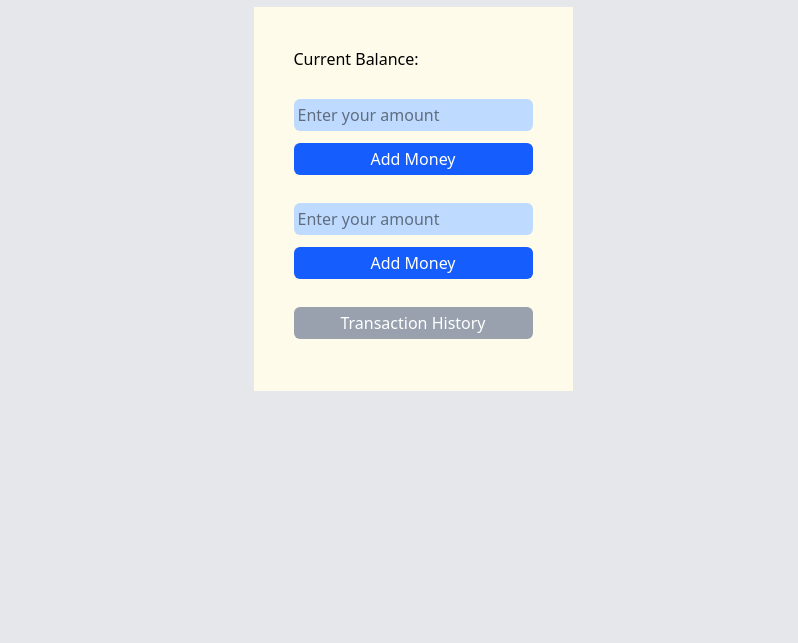
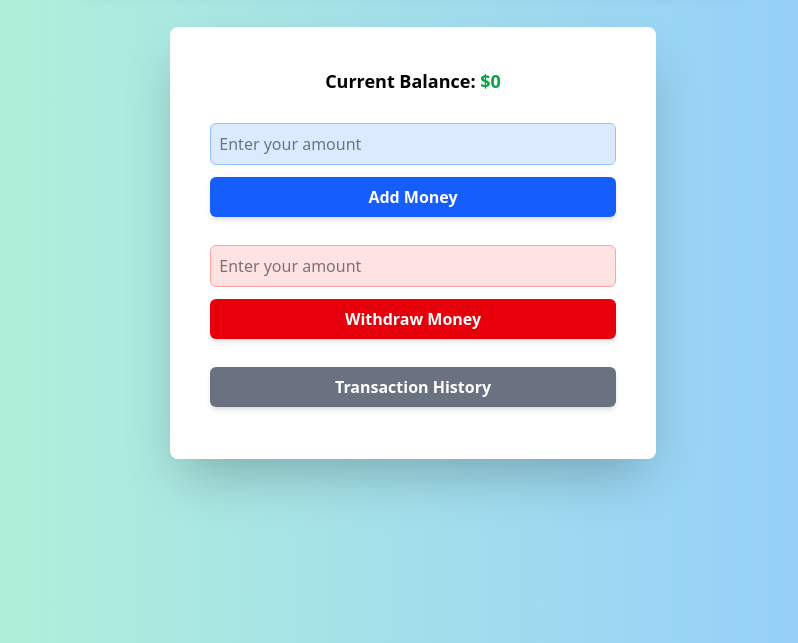
Before and after one commit to skSadi12/Flower-Bank-App, a website built with Vite: page index.html in a window 1280 px wide. Shown: the part 157-800 px from the top of the page, without its empty margins (227-1025 px from the left). Built offline with nearby package versions, Linux system fonts and the light colour scheme.

Commit message:
some big change in css

```diff
--- a/index.html
+++ b/index.html
@@ -7,28 +7,26 @@
   <link rel="shortcut icon" href="download.png" type="image/x-icon">
   <link rel="stylesheet" href="style.css">
 </head>
-<body class=" bg-gray-200">
-  <h1 class="text-center text-green-600  md:text-7xl text-4xl font-bold mt-3">Flower Bank</h1>
+<body class="bg-gradient-to-r from-green-200 to-blue-300 min-h-screen flex flex-col items-center px-4">
+  <h1 class="text-center text-white shadow-lg md:text-7xl text-4xl font-extrabold mt-10 p-4 bg-green-600 bg-opacity-80 rounded-lg w-full max-w-2xl">Flower Bank</h1>
 
-  <section class="grid justify-center mt-20  ">
-    <div class="bg-amber-50 p-10 space-y-7">
-      <div>
-        <p>Current Balance: <span id="CurrentBalance"></span></p>
+  <section class="grid justify-center mt-10 w-full max-w-xl">
+    <div class="bg-white bg-opacity-60 p-6 md:p-10 space-y-7 rounded-lg shadow-2xl w-full">
+      <div class="text-center text-lg font-semibold">
+        <p>Current Balance: <span id="CurrentBalance" class="text-green-600 font-bold">$0</span></p>
       </div>
-      <div class=" space-y-3 ">
-        <input type="text" placeholder="Enter your amount" id="addInput" class="bg-blue-200 p-1 rounded-md"> <br>
-        <button  class="bg-blue-600 p-1 w-full rounded-md text-white" id="addBtn">Add Money</button>
+      <div class="space-y-3">
+        <input type="number" placeholder="Enter your amount" id="addInput" class="bg-blue-100 bg-opacity-80 p-2 rounded-md w-full border border-blue-300 focus:outline-none focus:ring-2 focus:ring-blue-500">
+        <button class="bg-blue-600 bg-opacity-80 hover:bg-blue-700 transition p-2 w-full rounded-md text-white font-semibold shadow-md" id="addBtn">Add Money</button>
       </div>
-      <div class=" space-y-3 ">
-        <input type="text" placeholder="Enter your amount" id="withdrawInput" class="bg-blue-200 p-1 rounded-md"> <br>
-        <button  class="bg-blue-600 p-1 w-full rounded-md text-white" id="withdrawBtn">Add Money</button>
+      <div class="space-y-3">
+        <input type="number" placeholder="Enter your amount" id="withdrawInput" class="bg-red-100 bg-opacity-80 p-2 rounded-md w-full border border-red-300 focus:outline-none focus:ring-2 focus:ring-red-500">
+        <button class="bg-red-600 bg-opacity-80 hover:bg-red-700 transition p-2 w-full rounded-md text-white font-semibold shadow-md" id="withdrawBtn">Withdraw Money</button>
       </div>
-
-      <div class=" space-y-3 ">
-        <button class="bg-gray-400 p-1 w-full rounded-md text-white" id="TransactionBtn">Transaction History</button>
-        <ul id="TransactionUl" ></ul>
+      <div class="space-y-3">
+        <button class="bg-gray-500 bg-opacity-80 hover:bg-gray-600 transition p-2 w-full rounded-md text-white font-semibold shadow-md" id="TransactionBtn">Transaction History</button>
+        <ul id="TransactionUl" class="hidden bg-gray-100 bg-opacity-80 p-3 rounded-lg shadow-md max-h-48 overflow-y-auto"></ul>
       </div>
-
     </div>
   </section>
 
--- a/index.js
+++ /dev/null
@@ -1 +0,0 @@
-console.log('first')
```
